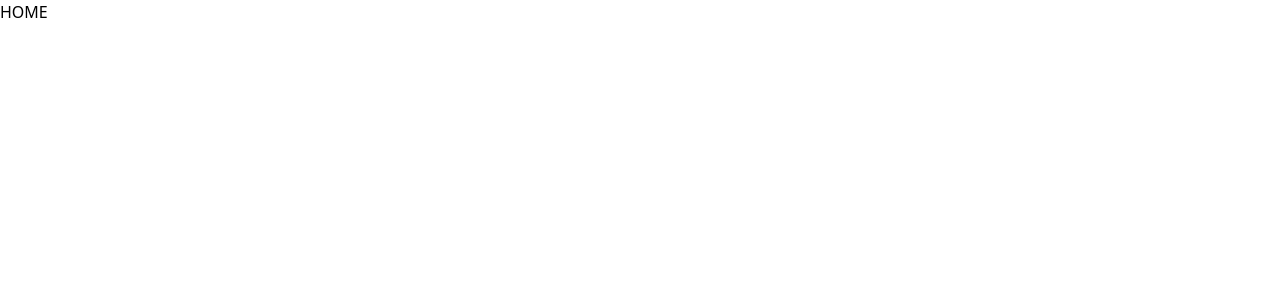
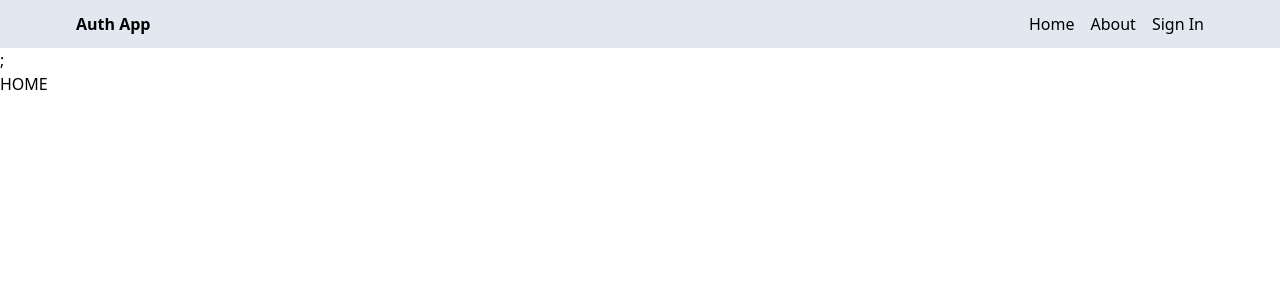
Before and after one commit to alperenaktug/MernAuth, a React (Vite) app in the folder client/: page / in a window 1280 px wide. Shown: the top 300 px of the page. Built offline with nearby package versions, Linux system fonts and the light colour scheme.

Commit message:
create header component

```diff
--- a/client/src/App.jsx
+++ b/client/src/App.jsx
@@ -4,10 +4,12 @@ import About from "./pages/About";
 import SignIn from "./pages/SignIn";
 import SignUp from "./pages/SignUp";
 import Profile from "./pages/Profile";
+import Header from "./components/Header";
 
 export default function App() {
   return (
     <BrowserRouter>
+      <Header />
       <Routes>
         <Route path="/" element={<Home />} />
         <Route path="/about" element={<About />} />
--- /dev/null
+++ b/client/src/components/Header.jsx
@@ -0,0 +1,28 @@
+import { Link } from "react-router-dom";
+
+export default function Header() {
+  return (
+    <>
+      <div className="bg-slate-200">
+        <div className="flex justify-between items-center max-w-6xl mx-auto p-3">
+          <Link to="/">
+            <h1 className="font-bold ">Auth App</h1>
+          </Link>
+
+          <ul className="flex gap-4">
+            <Link to="/">
+              <li>Home</li>
+            </Link>
+            <Link to="/about">
+              <li>About</li>
+            </Link>
+            <Link to="/sign-in">
+              <li>Sign In</li>
+            </Link>
+          </ul>
+        </div>
+      </div>
+      ;
+    </>
+  );
+}
```
